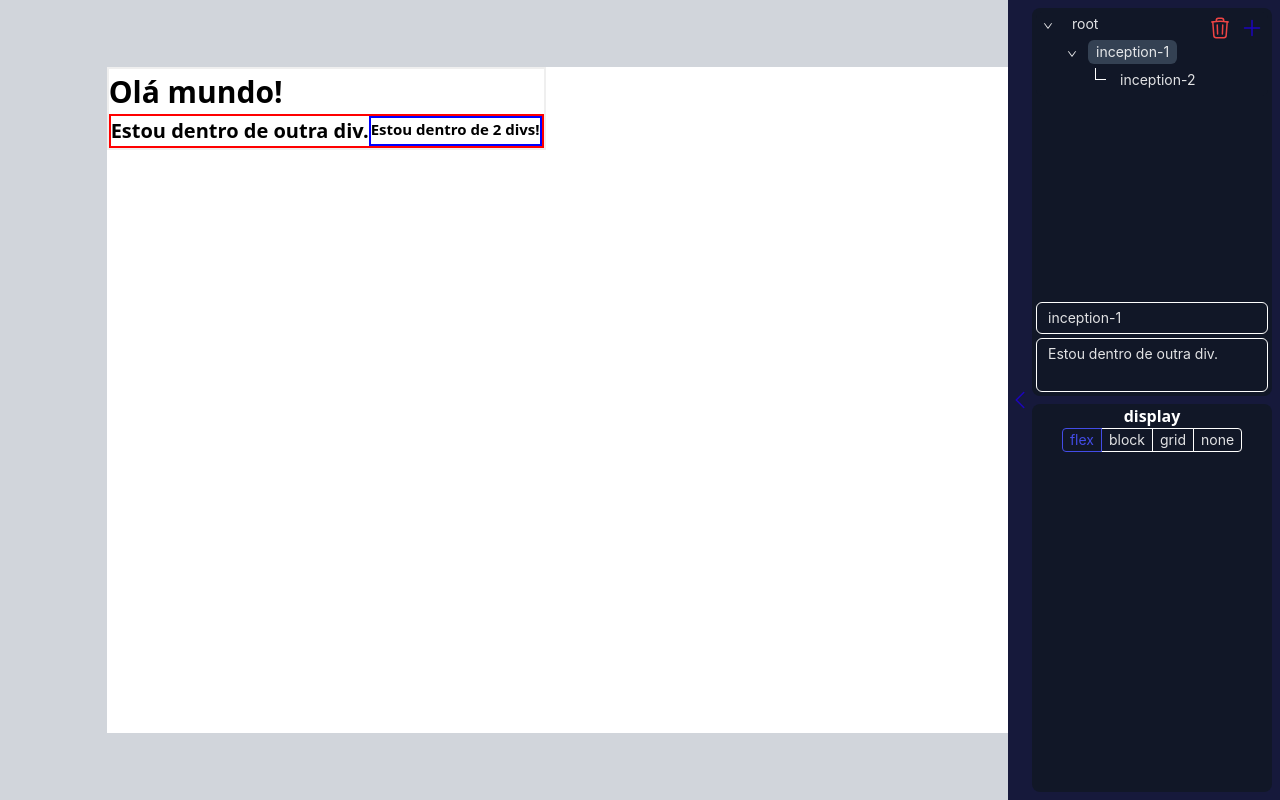
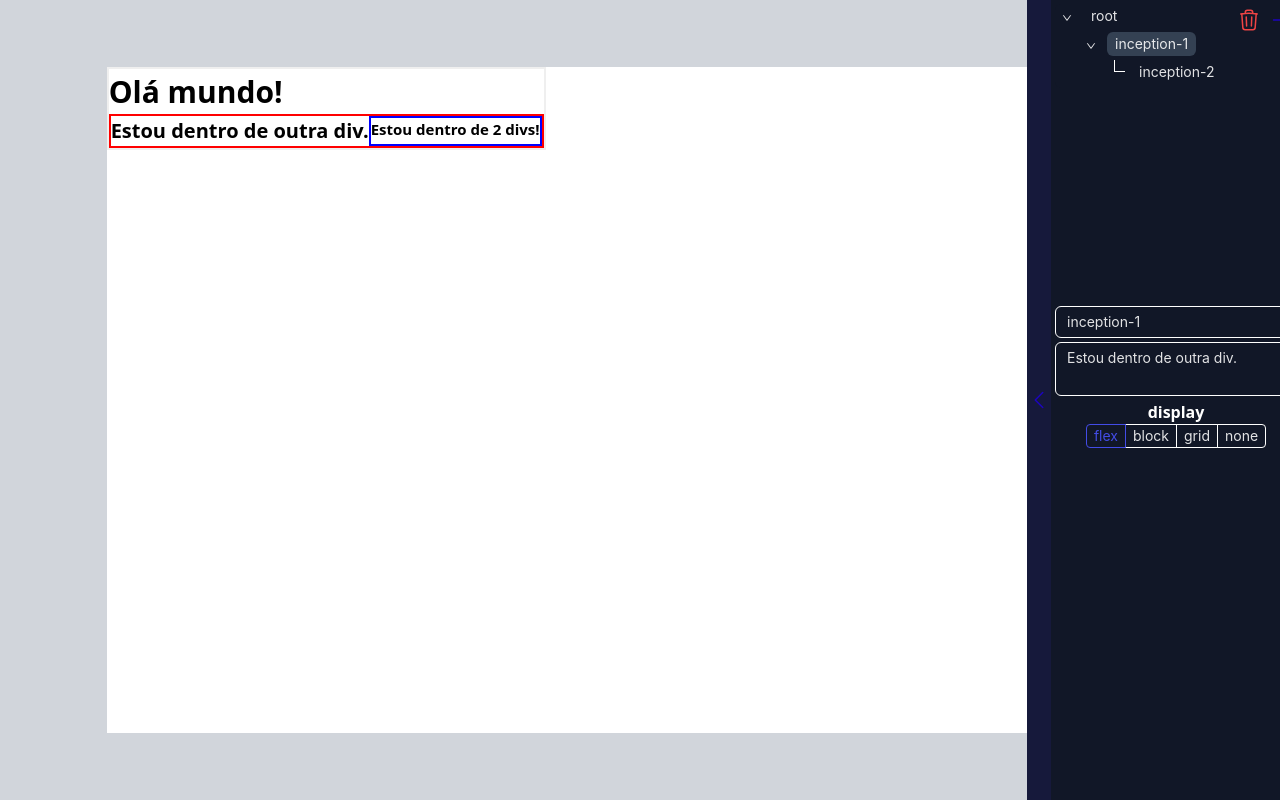
Before and after one commit to perkinsjr/webmaker-test, a Next.js app: page /my-project in a window 1280 px wide. Shown: the top 800 px of the page. Built offline with nearby package versions, Linux system fonts and the light colour scheme.

Commit message:
Protótipo de scroll

```diff
--- a/app/layout.tsx
+++ b/app/layout.tsx
@@ -1,4 +1,5 @@
 'use client'
+// use client é necessário
 import { ConfigProvider } from "antd";
 import "./globals.css";
 
--- a/app/page.tsx
+++ b/app/page.tsx
@@ -6,8 +6,8 @@ const inter = Inter({ subsets: ["latin"] });
 
 export default function Home() {
   return (
-    <div>
-      <div>Hello World</div>
+    <div className="flex flex-col items-center gap-4 pt-4">
+      <div className="text-8xl font-bold text-transparent bg-clip-text bg-gradient-to-r from-water-blue via-water-cyan to-water-green tracking-tight">Webmaker.</div>
       <Link href="/my-project">Get started</Link>
     </div>
   );
--- a/components/EditDivStyle.tsx
+++ b/components/EditDivStyle.tsx
@@ -13,7 +13,7 @@ function EditDivStyle({ currentDiv, currentDivStyle, editDiv, style }: any) {
   }
   const flexStyle = returnStyle("display", "block");
   return (
-    <div className="bg-dk-gray2 flex flex-col rounded-lg h-1/2 w-60 mr-2 mt-1 mb-2">
+    <div className="bg-dk-gray2 flex flex-col h-1/2 w-full">
       <div className="flex flex-col justify-center items-center">
         <div className="font-bold text-white">display</div>
         <Radio.Group
--- a/components/TreeVisualization.tsx
+++ b/components/TreeVisualization.tsx
@@ -66,7 +66,7 @@ function TreeVisualization({
   return (
     <div
       className={`absolute ${
-        isVisible ? "-right-2" : "-right-64"
+        isVisible ? "-right-7" : "-right-56"
       } top-0 h-screen w-72 flex flex-row gap-0 transition-all duration-500 justify-center`}
     >
       <button
@@ -89,7 +89,7 @@ function TreeVisualization({
         </svg>
       </button>
       <div className="flex flex-col items-center gap-0 bg-lt-blue3 h-full">
-        <div className="bg-dk-gray2 rounded-lg h-1/2 w-60 p-1 mr-2 mt-2 mb-1 relative grid grid-rows-1">
+        <div className="bg-dk-gray2 h-1/2 w-full p-1 relative grid grid-rows-1 overflow-scroll resize-y h-1/2">
           <div className="flex flex-row justify-end gap-0 absolute right-1 top-1 z-10">
             <button
               className="text-red-500 hover:bg-dk-gray1 rounded-md p-1"
--- a/tailwind.config.js
+++ b/tailwind.config.js
@@ -17,6 +17,9 @@ module.exports = {
         'lt-blue1': '#1D04BF',
         'lt-blue2': '#15038C',
         'lt-blue3': '#16193B',
+        'water-green': '#20DF9F',
+        'water-cyan': '#18BFAB',
+        'water-blue': '#1997BC',
         'dk-gray1': '#1d263d',
         'dk-gray2': '#111727',
       }
```
Also changed, not shown: components/TreeView.tsx (added).
